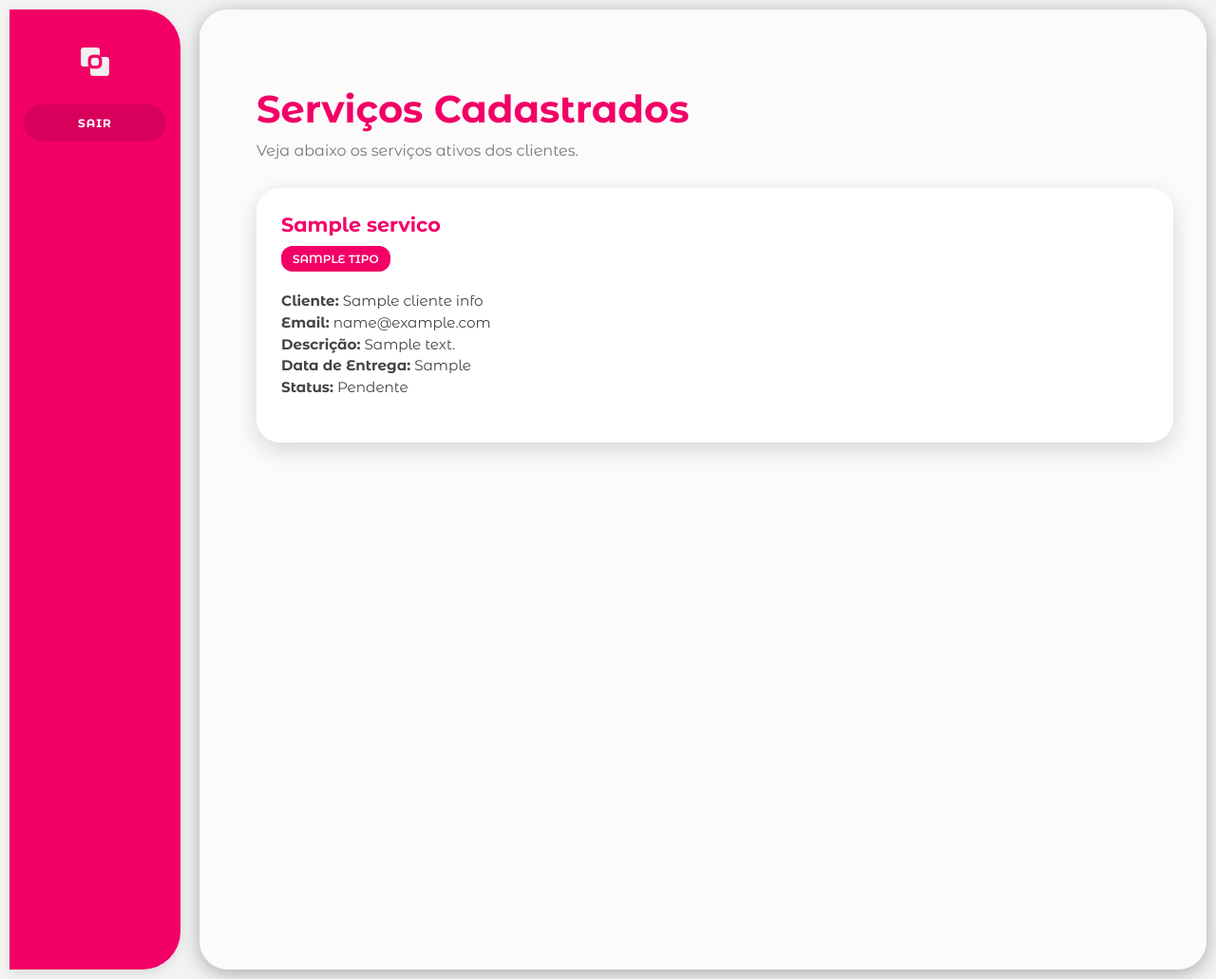
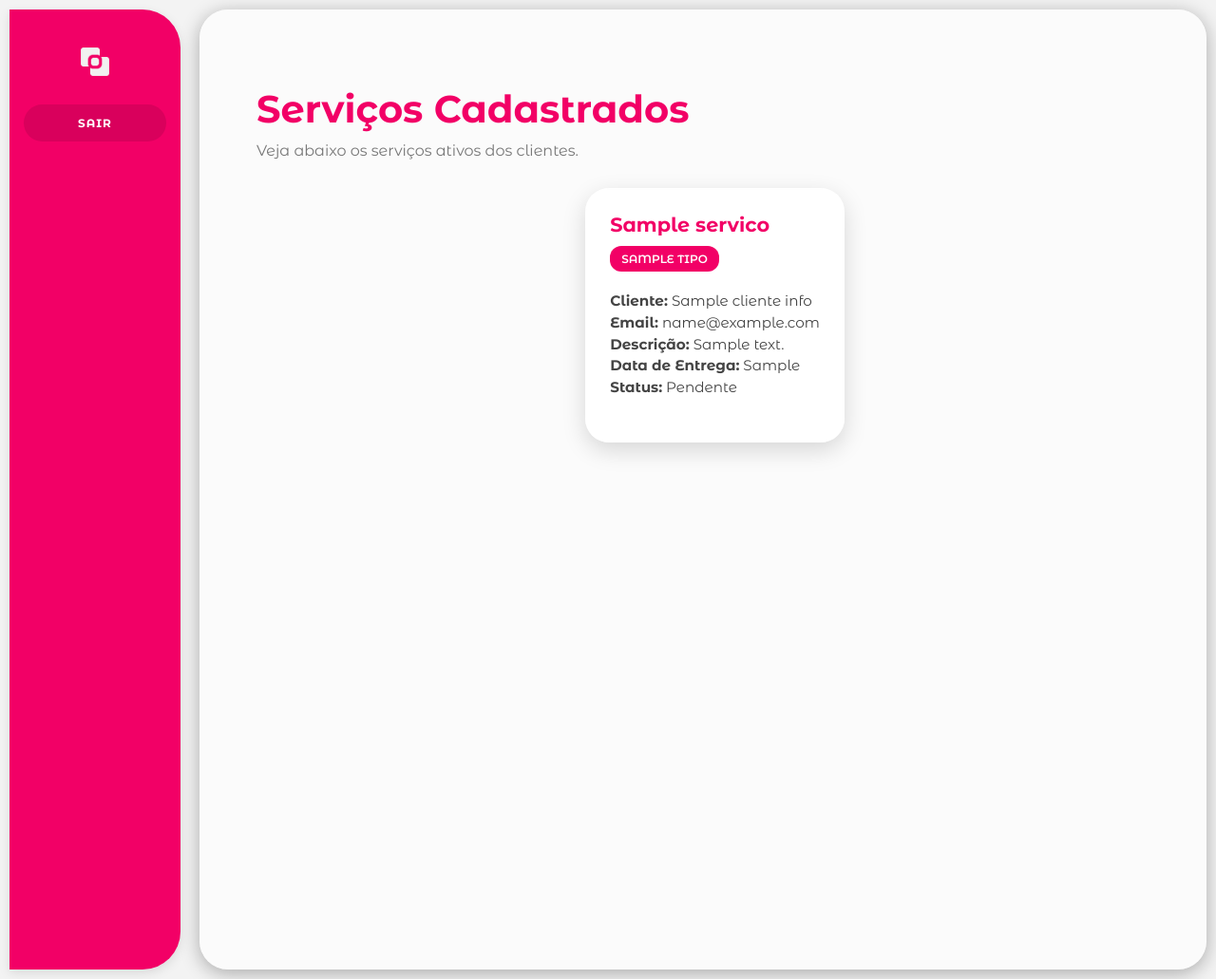
Before and after one commit to Fuyuki-Kuro/Connecta-App, a FastAPI app: template app/templates/services.html in a window 1280 px wide. Shown: the whole page at 95% size. Run offline with FastAPI, Linux system fonts and the light colour scheme; the template is opened without the code that fills it: most values are stand-ins (such as "Sample title", 1, 10 or a date in 2020); parts of the project's set-up code (start-up, migrations or seed data) failed here and were passed over.

Commit message:
Update service.css

```diff
--- a/app/static/css/service.css
+++ b/app/static/css/service.css
@@ -78,9 +78,10 @@ body, html {
 
 /* Grid dos cards */
 .services-list {
-  display: grid;
-  grid-template-columns: repeat(auto-fit, minmax(280px, 1fr));
-  gap: 24px;
+  display: flex;
+  flex-direction: column;
+  gap: 20px; /* Espaço entre os cards */
+  align-items: center; /* centraliza os cards se eles tiverem largura fixa */
 }
 
 /* Card estilo Glass */
```
